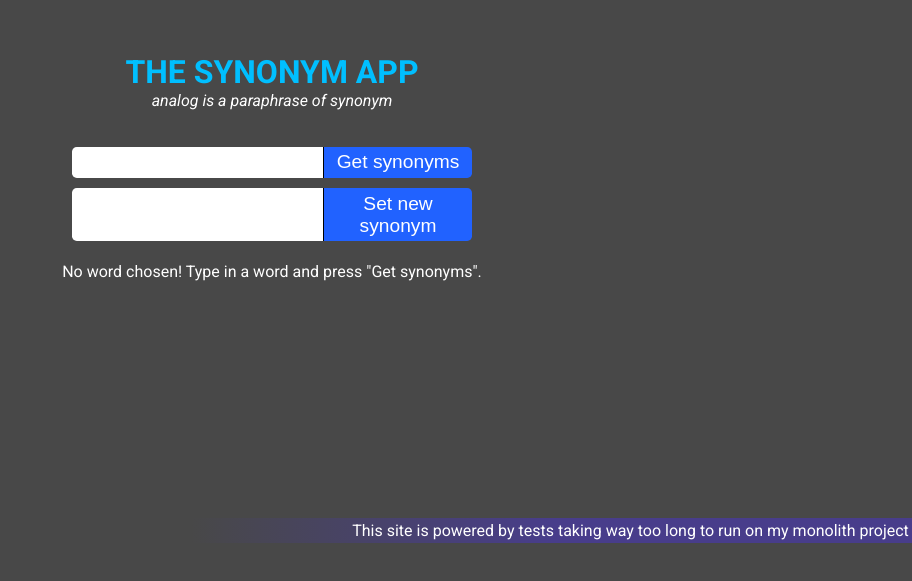
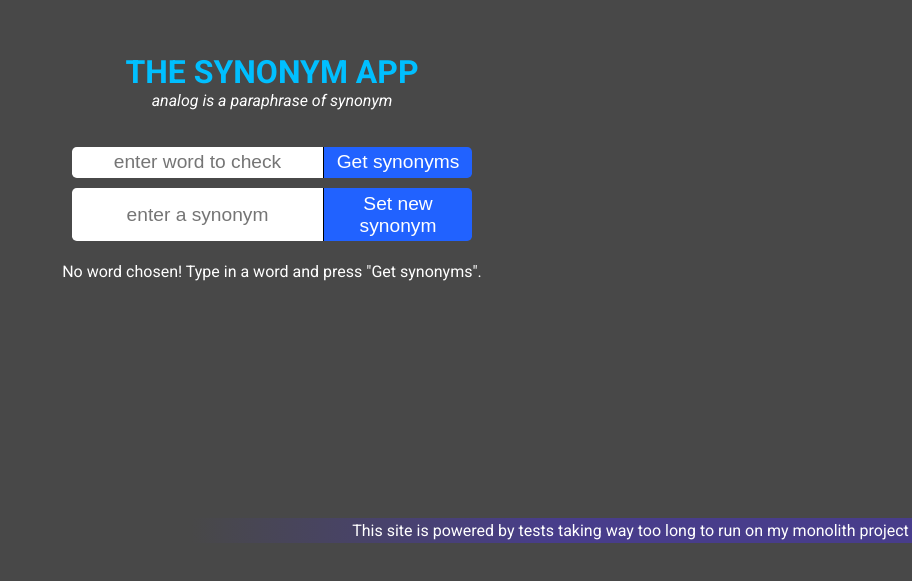
Before and after one commit to Supperhero1/synonym-app, a React (Create React App) app in the folder m53c-synonym-app-react/frontend/: page / in a window 1280 px wide. Shown: the part 257-838 px from the top of the page, without its empty margins (368-1280 px from the left). Built offline with nearby package versions, Linux system fonts and the light colour scheme.

Commit message:
chore: fix unreadable color, trim whitespaces, add placeholder text

```diff
--- a/m53c-synonym-app-react/frontend/src/App.service.ts
+++ b/m53c-synonym-app-react/frontend/src/App.service.ts
@@ -25,8 +25,8 @@ export const useApp = () => {
     const sendNewSynonym = useCallback(async () => {
         try {
             const body = JSON.stringify({
-                originalWord: wordToCheck,
-                synonym
+                originalWord: wordToCheck.trim(),
+                synonym: synonym.trim()
             })
 
             if(synonym) {
--- a/m53c-synonym-app-react/frontend/src/App.tsx
+++ b/m53c-synonym-app-react/frontend/src/App.tsx
@@ -21,6 +21,7 @@ function App({ forceConsistency = false }) {
                     value={service.wordToCheck}
                     setValue={service.inputHandler}
                     onClick={service.fetchData}
+                    placeholder={'enter word to check'}
                     id={'button1'}
                 />
                 <InputWithButton
@@ -28,6 +29,7 @@ function App({ forceConsistency = false }) {
                     value={service.synonym}
                     setValue={service.synonymInputHandler}
                     onClick={service.sendNewSynonym}
+                    placeholder={'enter a synonym'}
                     id={'button2'}
                 />
                 {
--- a/m53c-synonym-app-react/frontend/src/components/InputWithButton/InputWithButton.tsx
+++ b/m53c-synonym-app-react/frontend/src/components/InputWithButton/InputWithButton.tsx
@@ -2,17 +2,18 @@ import { ChangeEvent, MouseEventHandler } from "react";
 import styles from './InputWithButton.module.scss'
 
 export default (
-    { buttonText,  value, setValue, onClick, id }:
+    { buttonText,  value, setValue, onClick, id, placeholder }:
     {
         buttonText: string,
         value: string,
         id: string
         setValue: (event: ChangeEvent<HTMLInputElement>) => void,
+        placeholder?: string,
         onClick: MouseEventHandler<HTMLButtonElement>
     }
 ) => {
     return <div className={styles.inputWithButtonWrapper}>
-        <input id={id} value={value} onChange={setValue} />
+        <input id={id} value={value} onChange={setValue} placeholder={placeholder} />
         <label htmlFor={id}><button onClick={onClick}>{buttonText}</button></label>
     </div>
 }
```
